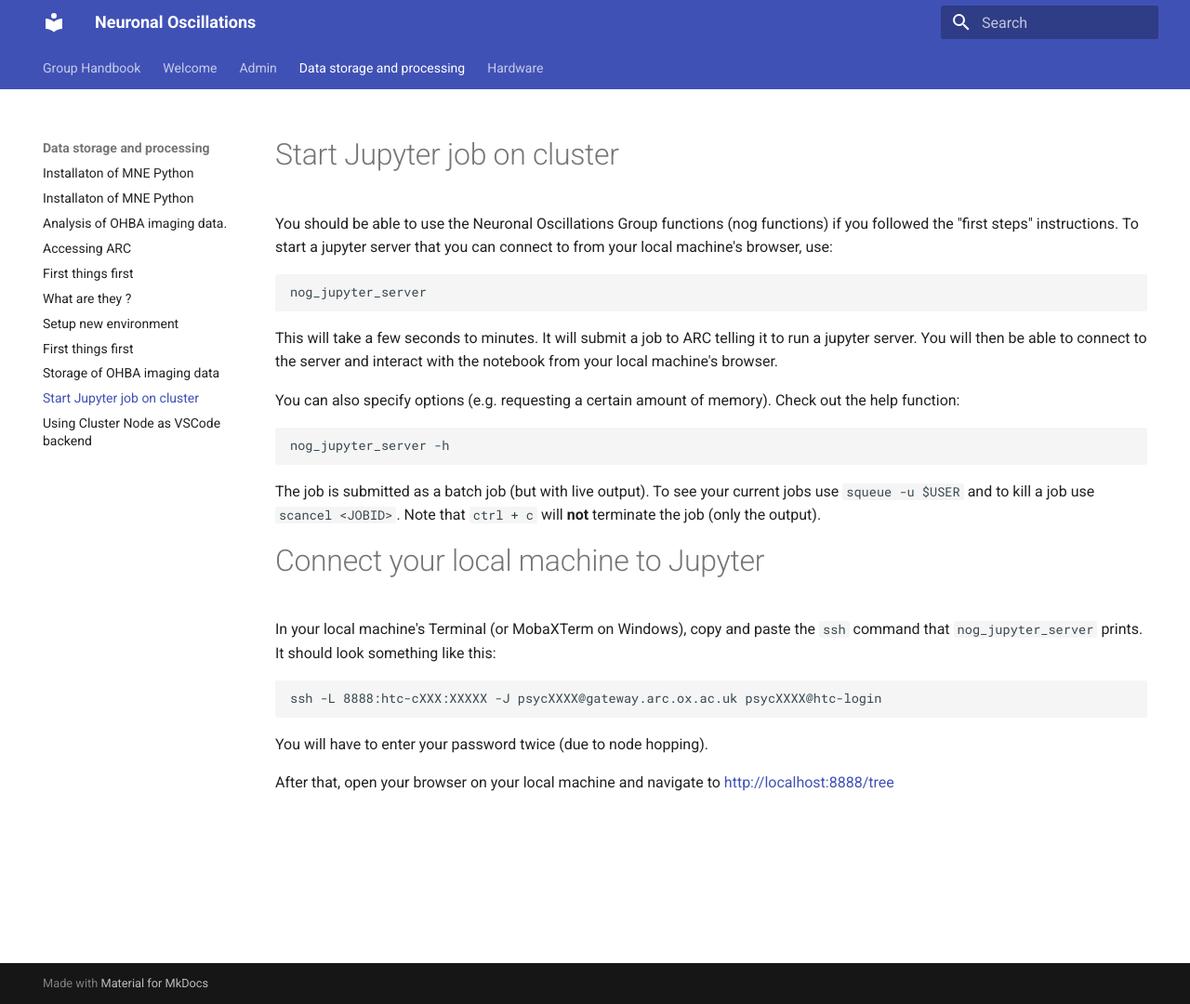
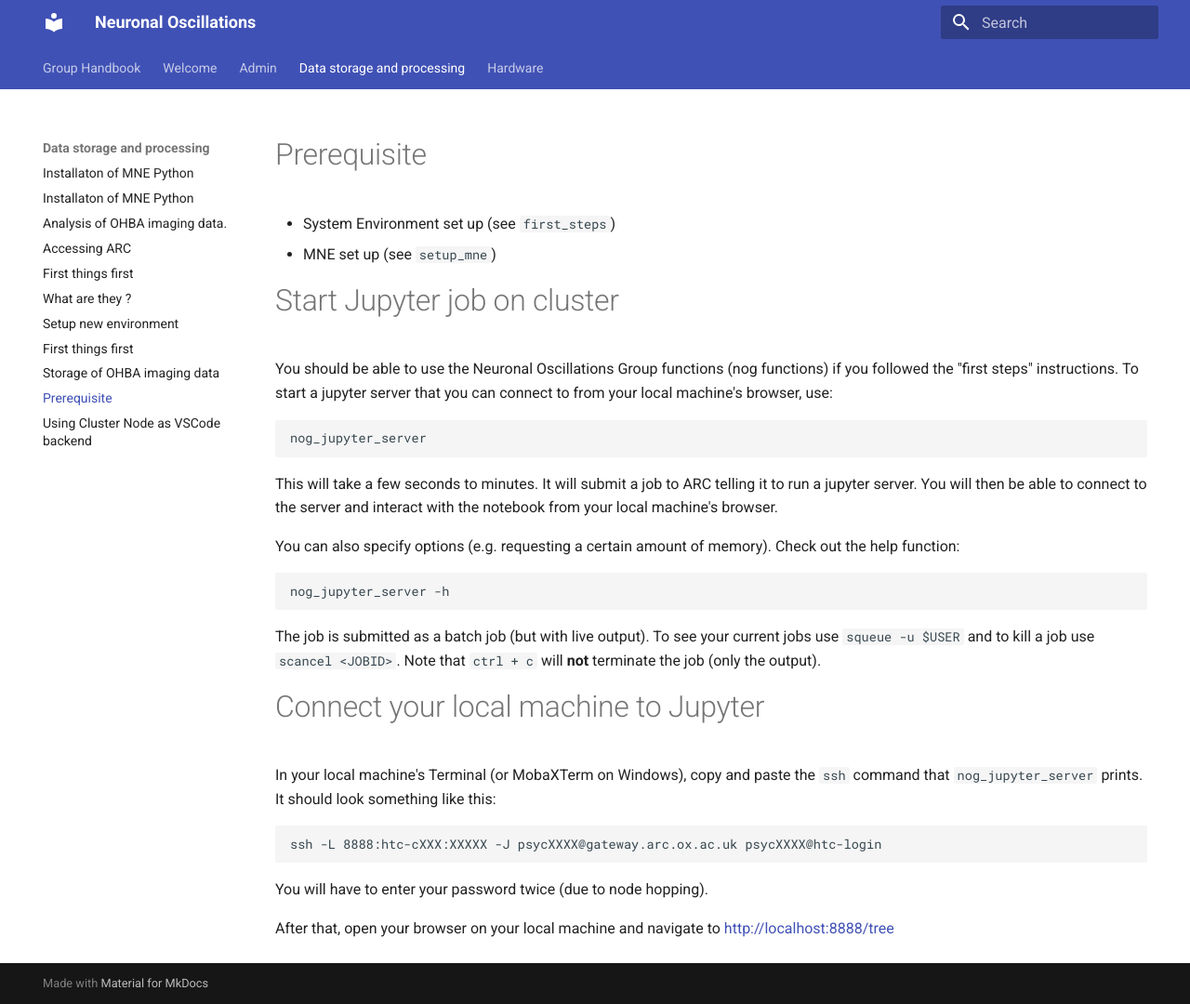
Before and after one commit to Neuronal-Oscillations/group-handbook, an MkDocs documentation site: the page built from docs/data_storage_and_processing/using_jupyter.md, in a window 1280 px wide and 1080 px high. Shown: the whole window at 93% size. Built offline with MkDocs 1.6.1 and Material for MkDocs 9.7.7, drawn with Linux system fonts in a browser that asks for light colours.

Commit message:
Update using_jupyter.md

```diff
--- a/docs/data_storage_and_processing/using_jupyter.md
+++ b/docs/data_storage_and_processing/using_jupyter.md
@@ -1,3 +1,7 @@
+# Prerequisite
+- System Environment set up (see `first_steps`)
+- MNE set up (see `setup_mne`)
+
 # Start Jupyter job on cluster
 
 You should be able to use the Neuronal Oscillations Group functions (nog functions) if you followed the "first steps" instructions. To start a jupyter server that you can connect to from your local machine's browser, use:
```
